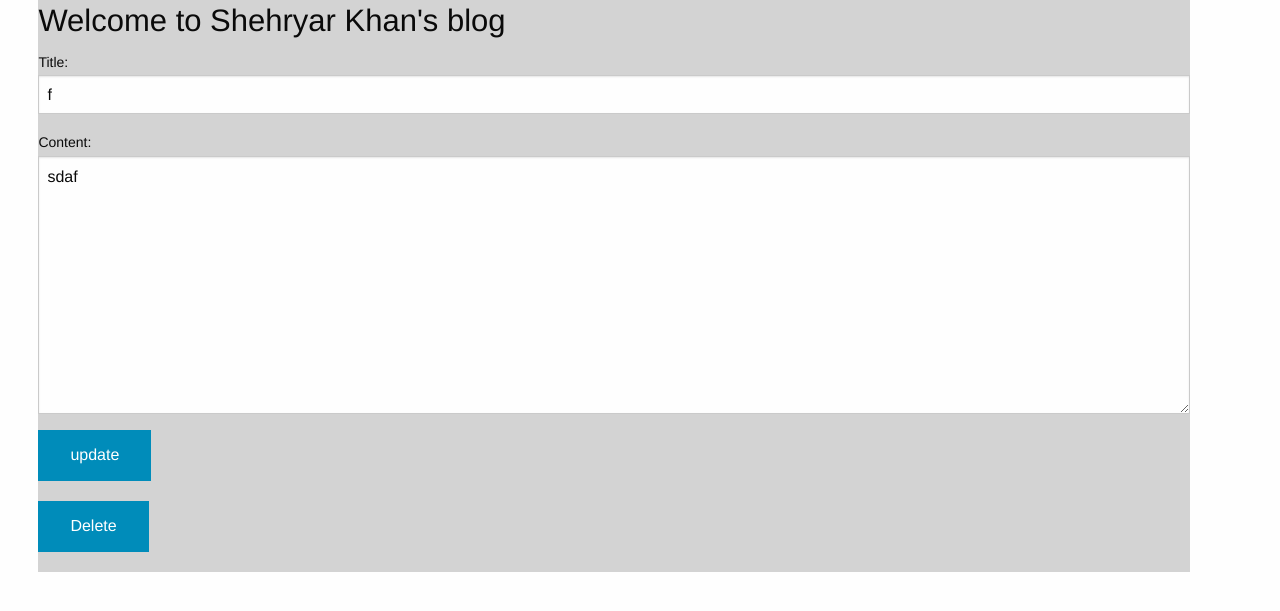
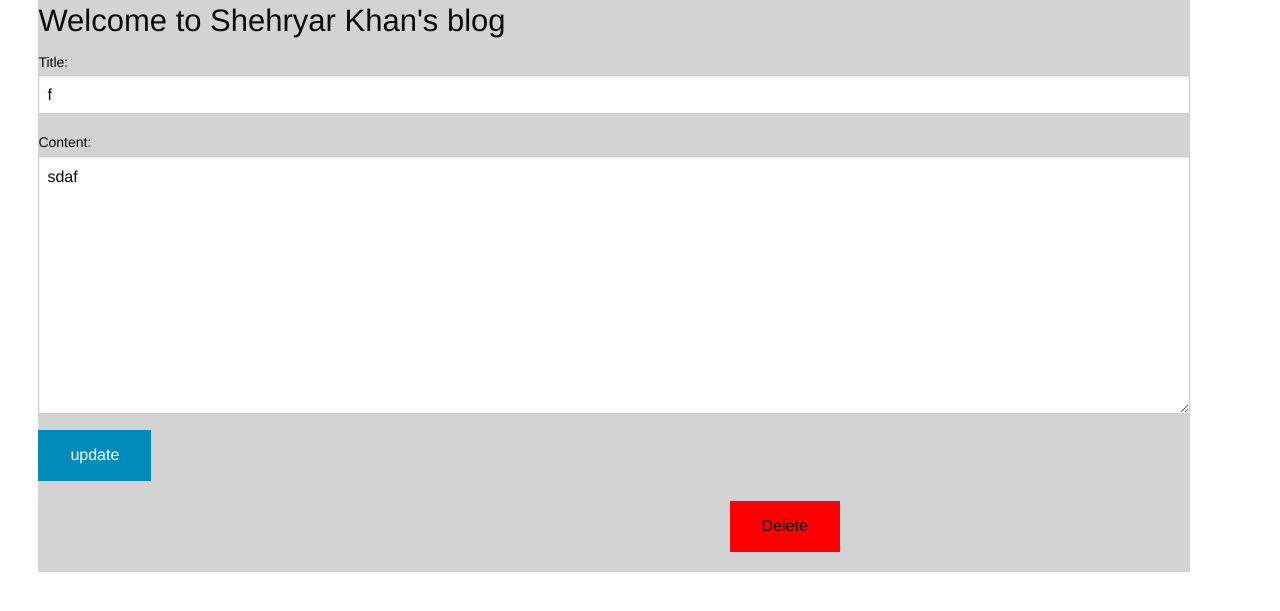
Before and after one commit to ShehryarKh/blog, a Django app: a page that uses posts/templates/base.html in a window 1280 px wide. Shown: the part 14-625 px from the top of the page. Run offline with Django 3.2, Linux system fonts and the light colour scheme; data comes from the database, SQL or seed files in the repository; both versions use the stored data as it was after the commit; some libraries are stand-ins or nearby versions.

Commit message:
delete button looking better

```diff
--- a/posts/static/blog.css
+++ b/posts/static/blog.css
@@ -15,7 +15,6 @@
 }
 
 .created{
-    background-color: pink;
 }
 .errorlist{
     color: red;
@@ -34,8 +33,16 @@
 .container_row{
 	padding: 2%;
 }
-.deletebutton{
+
+
+#delete{
     color: black;
+    background-color: red;
+    margin-left: 60%;
+}
+
+#delete .hover{
+    border:2px black;
 }
 
 .details{
```
Also changed, not shown: db.sqlite3.
